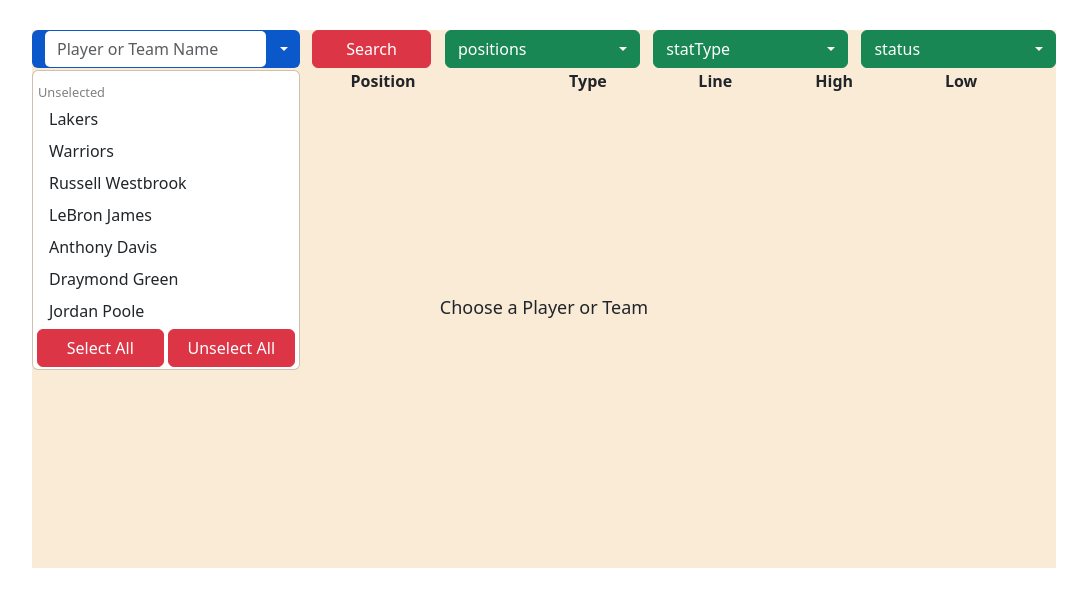
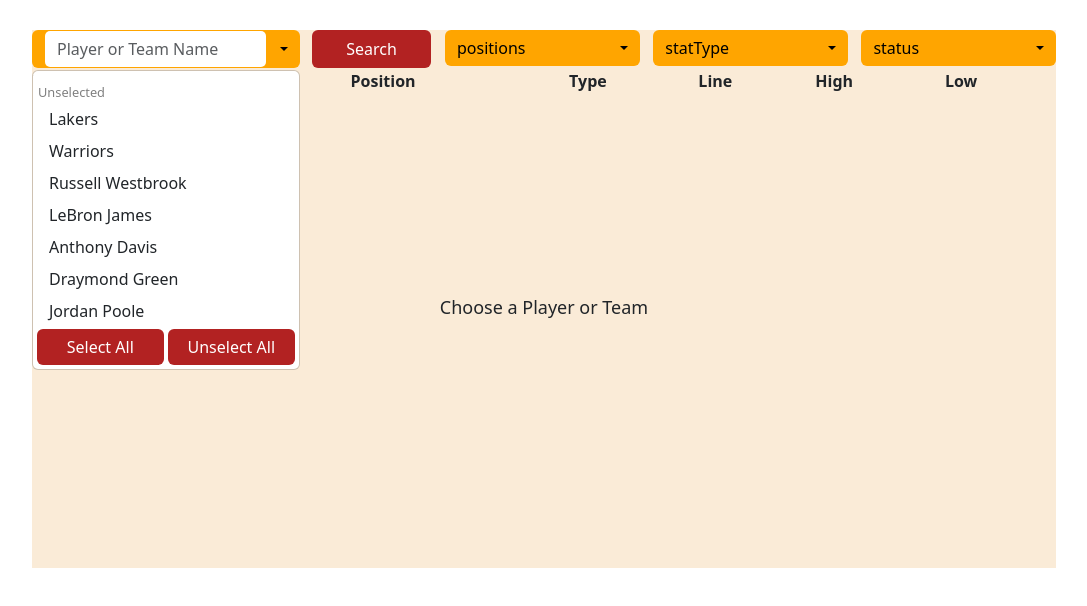
Before and after one commit to annedhyacinthe/takeHome, a React (Create React App) app: page / in a window 1280 px wide. Both pictures are taken after a click on the button 261 px from the left and 49 px from the top of the page. Shown: the top 606 px of the page, without its empty margins (96-1183 px from the left). Built offline with nearby package versions, Linux system fonts and the light colour scheme.

Commit message:
updated css

```diff
--- a/src/App.css
+++ b/src/App.css
@@ -1,53 +1,12 @@
-.App {
-  text-align: center;
-}
-
-.App-logo {
-  height: 40vmin;
-  pointer-events: none;
-}
-
-@media (prefers-reduced-motion: no-preference) {
-  .App-logo {
-    animation: App-logo-spin infinite 20s linear;
-  }
-}
-
-.App-header {
-  background-color: #282c34;
-  min-height: 100vh;
-  display: flex;
-  flex-direction: column;
-  align-items: center;
-  justify-content: center;
-  font-size: calc(10px + 2vmin);
-  color: white;
-}
-
 .Table-style {
   width: 80%;
   background-color: antiquewhite;
 }
 
 .Suspended {
-  background: red !important;
+  background: cadetblue !important;
 }
 
 .Row-style {
-  background: linear-gradient(0deg, rgba(161,242,243,1) 0%, rgba(240,223,186,1) 100%);
-  /* color: #61dafb; */
+  background: rgba(240,223,186,1)
 }
-
-
-.App-link {
-  color: #61dafb;
-}
-
-@keyframes App-logo-spin {
-  from {
-    transform: rotate(0deg);
-  }
-  to {
-    transform: rotate(360deg);
-  }
-}
--- a/src/search/NameSearch.js
+++ b/src/search/NameSearch.js
@@ -140,7 +140,7 @@
     <div style={{ display: 'flex', justifyContent: 'space-between' }}>
       <Dropdown style={{ display: 'grid', width: '67%' }} autoClose="outside">
         <Dropdown.Toggle style={{
-          display: 'flex', alignItems: 'center', justifyContent: 'space-between', padding: '0px 12px', border: '0px',
+          display: 'flex', alignItems: 'center', justifyContent: 'space-between', padding: '0px 12px', color:'black', backgroundColor: 'orange', borderWidth: '0'
         }}
         >
           <Form.Control
@@ -191,14 +191,15 @@
             ) : null}
           </div>
           <div style={{ display: 'flex', justifyContent: 'space-evenly' }}>
-            <Button style={{ width: '48%' }} onClick={() => selectAll('add', 'everyone')} variant="danger">Select All</Button>
-            <Button style={{ width: '48%' }} onClick={() => selectAll('delete', 'everyone')} variant="danger">Unselect All</Button>
+            <Button style={{ width: '48%', backgroundColor: 'firebrick', borderWidth: '0', color: 'white' }} onClick={() => selectAll('add', 'everyone')} >Select All</Button>
+            <Button style={{ width: '48%', backgroundColor: 'firebrick', borderWidth: '0', color: 'white' }} onClick={() => selectAll('delete', 'everyone')} >Unselect All</Button>
           </div>
         </Dropdown.Menu>
       </Dropdown>
-      <Button variant="danger" style={{ width: '30%' }} onClick={() => setPlayers(Object.values(selectedPlayers))}>Search</Button>
+      <Button style={{ width: '30%', backgroundColor: 'firebrick',color: 'white', borderWidth: '0' }} onClick={() => setPlayers(Object.values(selectedPlayers))}>Search</Button>
     </div>
   );
 }
 
 export default NameSearch;
+// #dc3545;
--- a/src/search/PrefilledSearch.js
+++ b/src/search/PrefilledSearch.js
@@ -28,11 +28,11 @@
 
   return (
     <Dropdown style={{ display: 'grid' }} autoClose="outside" id={props.dropdownType}>
-      <Dropdown.Toggle variant={props.variantType} id="dropToggle" style={{ display: 'flex', alignItems: 'center', justifyContent: 'space-between' }}>
+      <Dropdown.Toggle id="dropToggle" style={{ display: 'flex', alignItems: 'center', justifyContent: 'space-between', color:'black', backgroundColor: 'orange', borderWidth: '0'}}>
         {props.dropdownType}
       </Dropdown.Toggle>
 
-      <Dropdown.Menu style={{ width: '100%' }} id="dropMenu">
+      <Dropdown.Menu style={{ width: '100%', paddingBottom: '1px' }} id="dropMenu">
         {props.dropdownOptions.map((option) => (
           <Dropdown.Item>
             <Form.Check
@@ -51,7 +51,7 @@
             />
           </Dropdown.Item>
         ))}
-        <Button variant="danger" style={{ width: '50%' }} onClick={() => setFilter()}>Apply</Button>
+        <Button style={{ width: '100%', backgroundColor:'firebrick', borderWidth: '0' }} onClick={() => setFilter()}>Apply</Button>
       </Dropdown.Menu>
     </Dropdown>
   );
```
